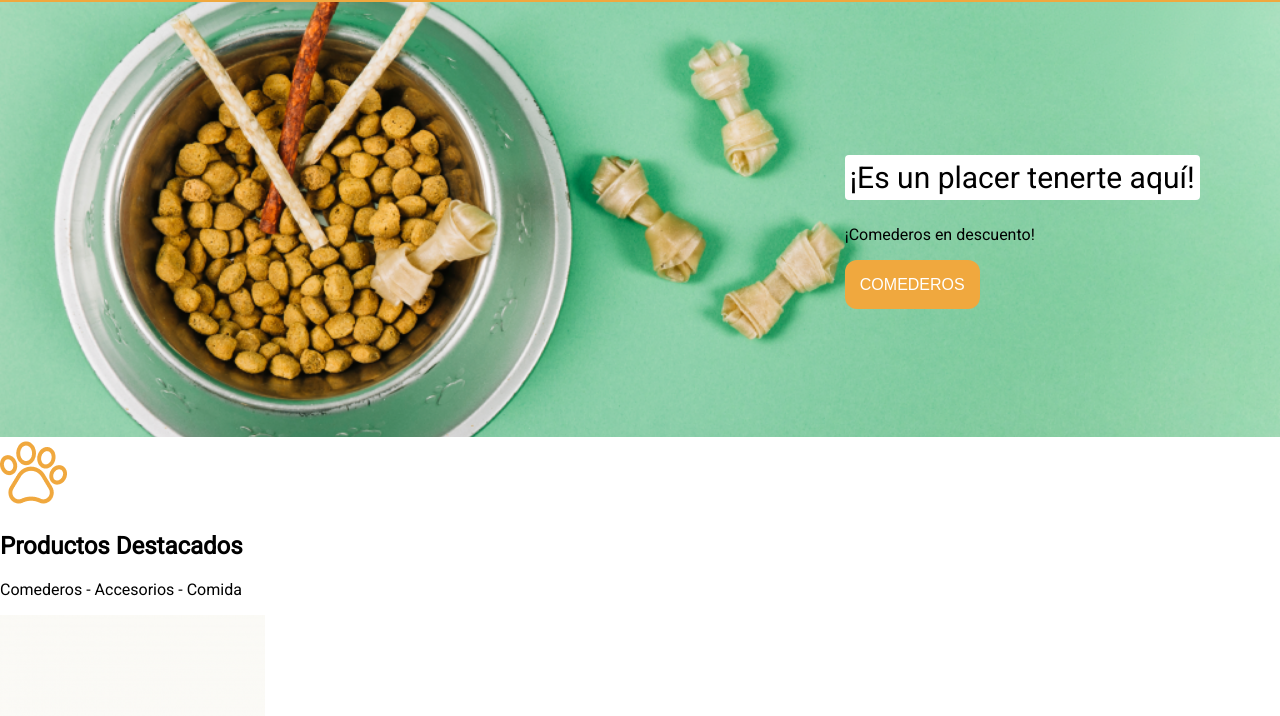
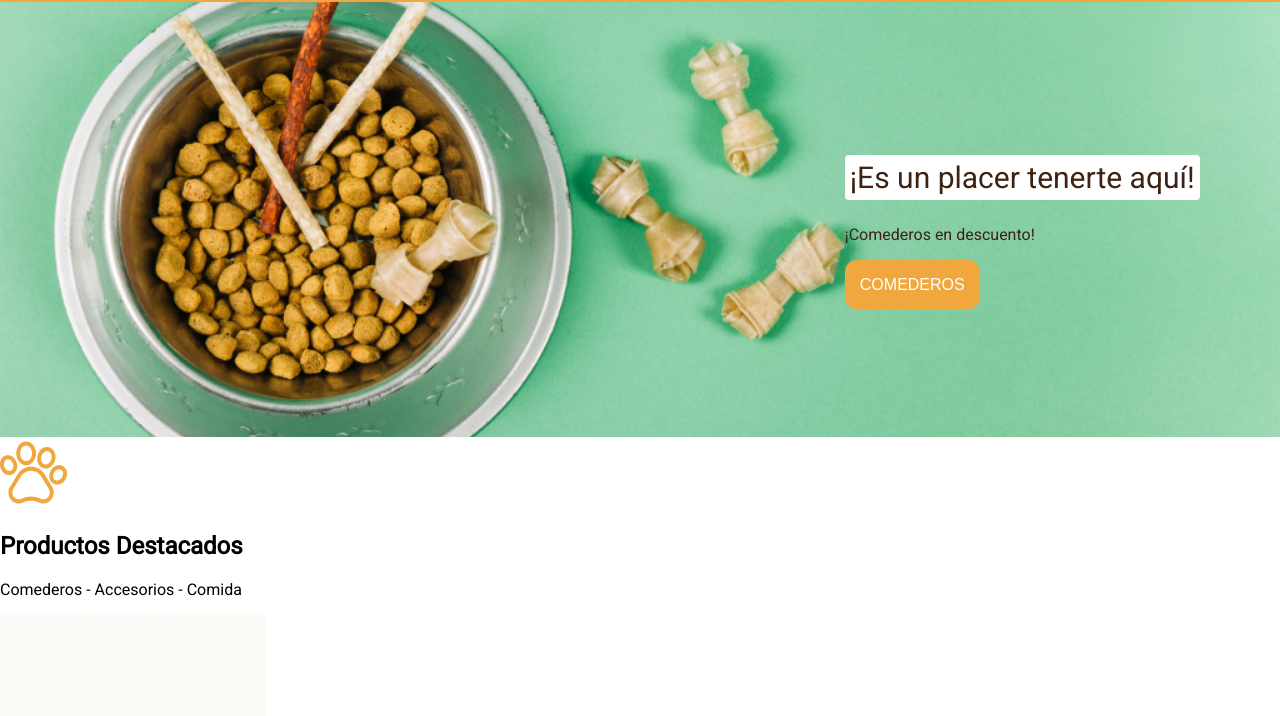
Before and after one commit to Francortiz-137/pet_shop, a plain HTML site: page index.html in a window 1280 px wide. Shown: the part 84-800 px from the top of the page. Drawn offline with Linux system fonts and the light colour scheme.

Commit message:
banner minor color changes

```diff
--- a/css/styles.css
+++ b/css/styles.css
@@ -32,6 +32,7 @@ main{
 .banner-content{
     display: inline;
     margin-left: 70%;
+    color: #3C2313;
 }
 
 .banner h1{
```
